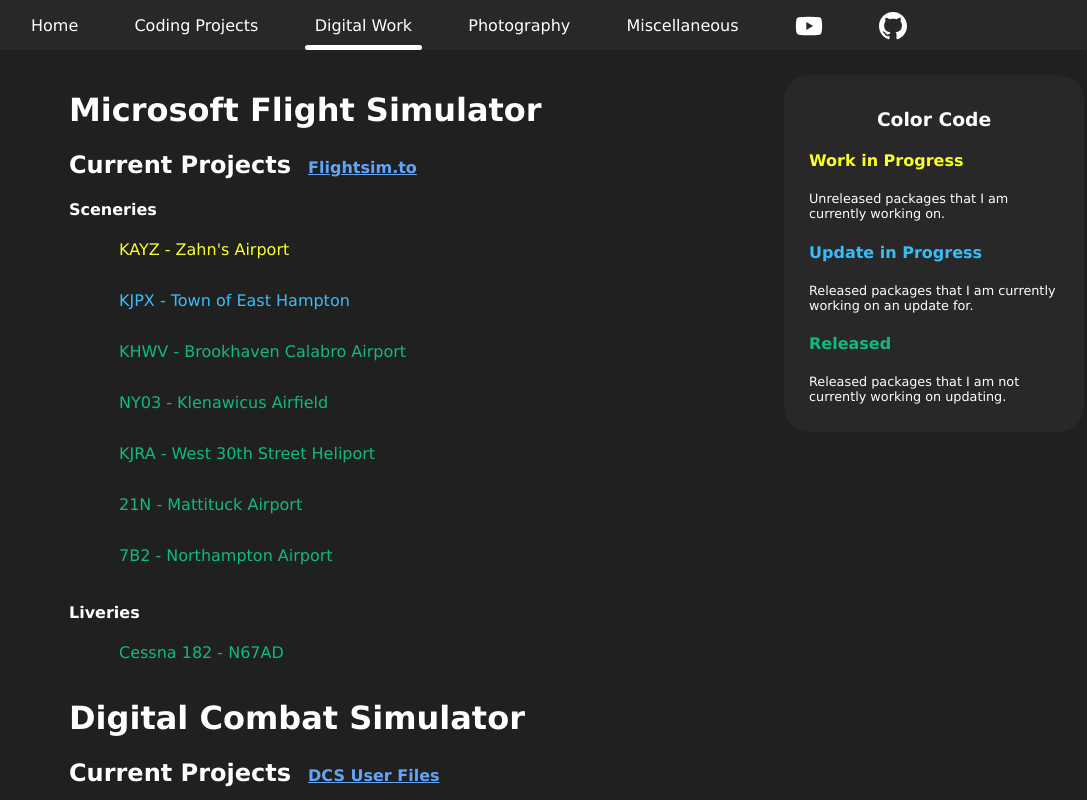
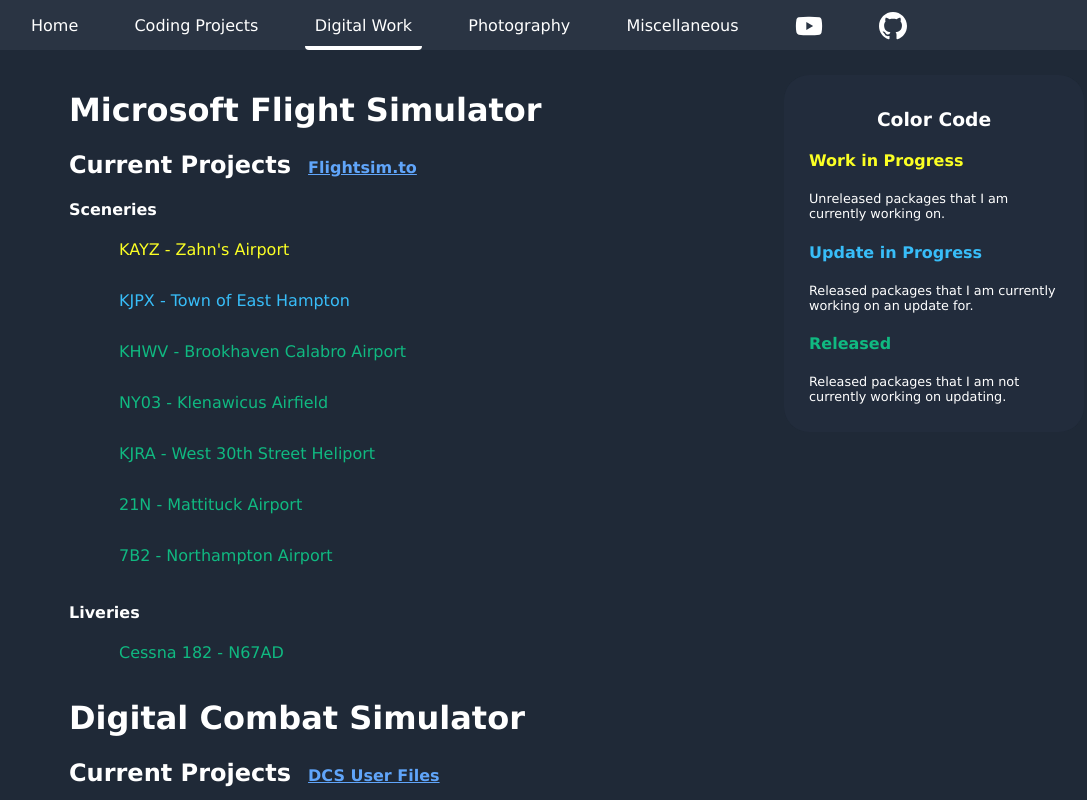
Before and after one commit to astromonkey123/pages, a plain HTML site: page digital.html in a window 1280 px wide. Shown: the top 800 px of the page, without its empty margins (171-1258 px from the left). Drawn offline with Linux system fonts and the light colour scheme.

Commit message:
Page load animations and background color change

```diff
--- a/digital.html
+++ b/digital.html
@@ -41,6 +41,7 @@
         <div class="select-slider" id="nav-underline"></div>
     </nav>
 
+    <div id="page-body">
         <div class="context">
             <h3 style="text-align: center">Color Code</h3>
             <div style="padding: 0 25px">
@@ -296,6 +297,7 @@
                 Powered by HTML and curiosity
             </p>
         </div>
+    </div>
 </body>
 
 </html>
--- a/index.css
+++ b/index.css
@@ -1,9 +1,16 @@
 body {
-  background-color: #202020;
+  background-color: #1f2937;
   font-family: 'Verdana', monospace;
 }
+
+#page-body {
+  padding-left: 100px;
+  opacity: 0;
+  transition: all 0.75s ease-out;
+}
+
 .navbar {
-  background-color: rgba(48, 48, 48, 0.5);
+  background-color: rgba(55, 65, 81, 0.5);
   backdrop-filter: blur(5px);
   position: fixed;
   top: 0; left: 0;
@@ -13,6 +20,18 @@ body {
 
 .navbar-shadow {
   box-shadow: 0 0 10px 0 rgba(0,0,0,1);
+}
+
+.nav-button {
+  position: fixed;
+  right: 0;
+  top: 0;
+  margin: 10px;
+  height: 30px; width: 100px;
+  border-width: 0;
+  border-radius: 15px;
+  color: white;
+  background-color: rgb(39, 48, 67);
 }
 
 .center {
@@ -49,9 +68,11 @@ body {
 .select-slider {
   position: absolute;
   bottom: 0;
-  height: 5px;
+  height: 4px;
   background-color: white;
-  border-radius: 2.5px;
+  /* border-radius: 2px; */
+  border-bottom-left-radius: 4px;
+  border-bottom-right-radius: 4px;
   transition: all 0.4s ease;
 }
 
@@ -62,7 +83,7 @@ body {
 }
 
 .context {
-  background-color: rgba(48, 48, 48, 0.5);
+  background-color: rgba(39, 48, 67, 0.5);
   backdrop-filter: blur(5px);
   position: fixed;
   width: 300px;
@@ -173,7 +194,7 @@ body {
   border-radius: 20px;
 }
 
-button {
+/* button {
   border-width: 0px;
   background-color: #aaaaaa;
   size: 50px 50px;
@@ -188,7 +209,7 @@ button {
 button:hover {
   background-color: white;
   box-shadow: 0 15px 10px 0 rgba(255,255,255,0.2),0 17px 50px 0 rgba(255,255,255,0.15);
-}
+} */
 
 .footer {
   max-width: 800px;
--- a/index.js
+++ b/index.js
@@ -21,6 +21,10 @@ window.addEventListener("DOMContentLoaded", () => {
         underline.style.left = left + "px";
         underline.style.width = width + "px";
     }
+
+    const pageBody = document.getElementById("page-body");
+    pageBody.style.opacity = 1;
+    pageBody.style.paddingLeft = 0;
 });
 
 // Add shadow to navbar and context when you scroll down
@@ -43,7 +47,6 @@ window.addEventListener('scroll', ()=>{
 
 function showHideId(id) {
     let element = document.getElementById(id);
-    console.log(element.style.gridTemplateRows);
 
     if (element.style.gridTemplateRows === "1fr") {
         element.style.gridTemplateRows = "0fr";
```
Also changed, not shown: coding.html (+2 -0 lines), index.html (+2 -0 lines), misc.html (+6 -4 lines), photography.html (+6 -4 lines). Lines whose indentation alone changed are shown as unchanged.
